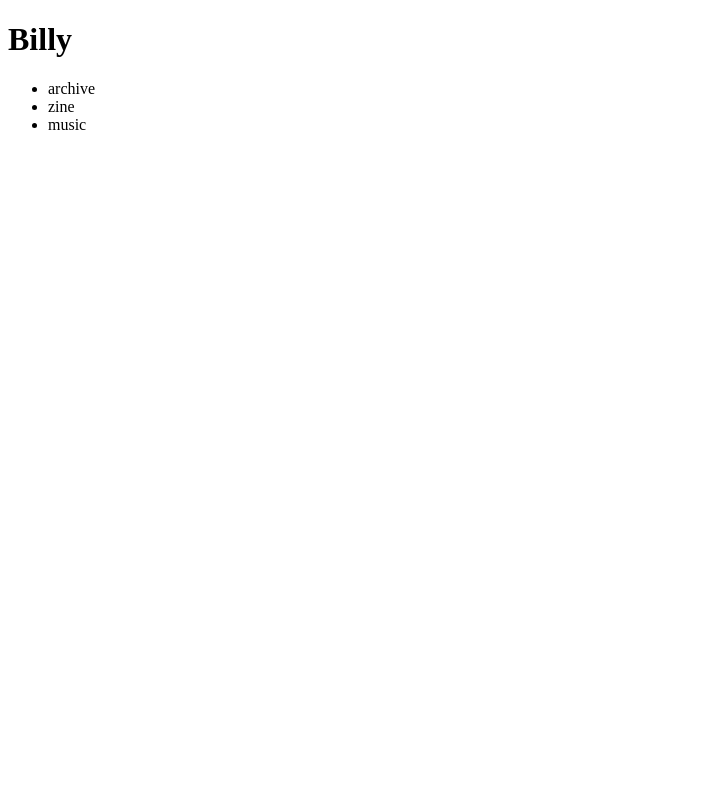
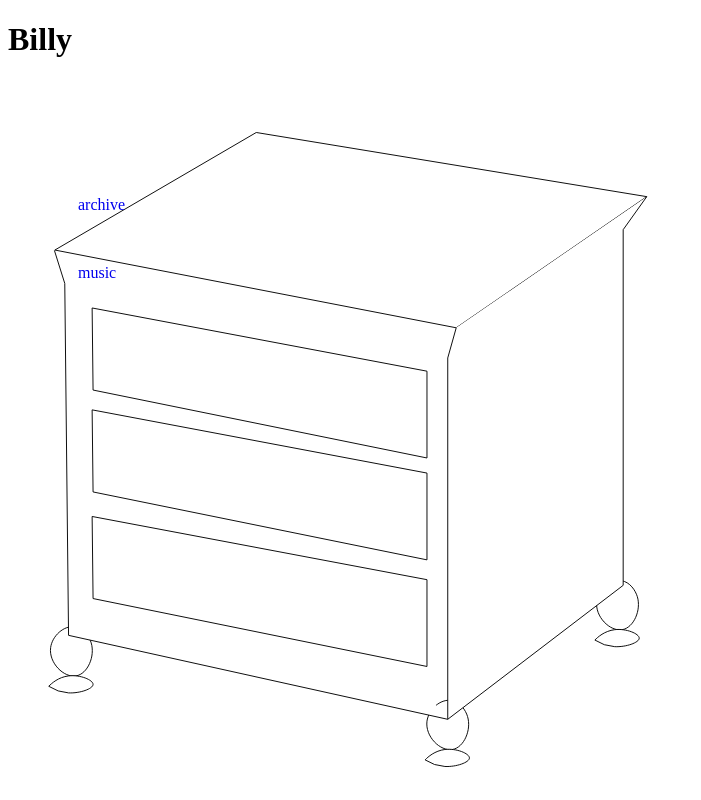
Before and after one commit to Hermje/billy-web, a plain HTML site: page index.html in a window 1280 px wide. Shown: the whole page, without its empty margins (0-701 px from the left). Drawn offline with Linux system fonts and the light colour scheme.

Commit message:
Dresser sketch

```diff
--- a/index.html
+++ b/index.html
@@ -1,15 +1,29 @@
 <!DOCTYPE html>
 <html>
   <head>
+    <link rel="stylesheet" type="text/css" href="style.css">
     <title>Billy Web</title>
   </head>
 
   <body>
-    <h1>Billy</h1>
-    <ul>
-      <li><a>archive</a></li>
-      <li><a>zine</a></li>
-      <li><a>music</a></li>
-    </ul>
+    <div id="header">
+      <h1>Billy</h1>
+    </div>
+
+    <div id="nav">
+      <ul id="nav-list">
+        <div id="top-drawer">
+          <a href="#">archive</a>
+          <img id="top-drawer" src="res/SVG/top-open_1.svg"/>
+        </div>
+        <div id="mid-drawer">
+          <a href="#">music</a>
+          <img id="top-drawer" src="res/SVG/mid-open.svg"/>
+        </div>
+        <div id="dresser">
+          <img id="dresser-img" src="res/SVG/closed.svg"/>
+        </div>
+      </ul>
+    </div>
   </body>
 </html>
--- /dev/null
+++ b/style.css
@@ -0,0 +1,52 @@
+a {
+  text-decoration: none;
+}
+
+#nav-list {
+  display: inline-block;
+}
+
+#top-drawer img {
+  display: none;
+}
+
+#mid-drawer img {
+  display: none;
+}
+
+#top-drawer:hover img {
+  display: inline;
+}
+
+#top-drawer:hover ~ #dresser {
+  display: none;
+}
+
+#mid-drawer:hover img {
+  display: inline;
+}
+
+#mid-drawer:hover ~ #dresser {
+  display: none;
+}
+
+#top-drawer a {
+  z-index:99;
+  position:relative;
+  height:200px;
+  top: 100px;
+  left:30px;
+}
+
+#mid-drawer a {
+  z-index:99;
+  position:relative;
+  height:200px;
+  top: 150px;
+  left:30px;
+}
+
+img {
+  height: 200%;
+  width: 200%;
+}
```
Also changed, not shown: res/SVG/closed.svg (added), res/SVG/closed_1.svg (added), res/SVG/mid-open.svg (added), res/SVG/top-open_1.svg (added), 1 other file.
